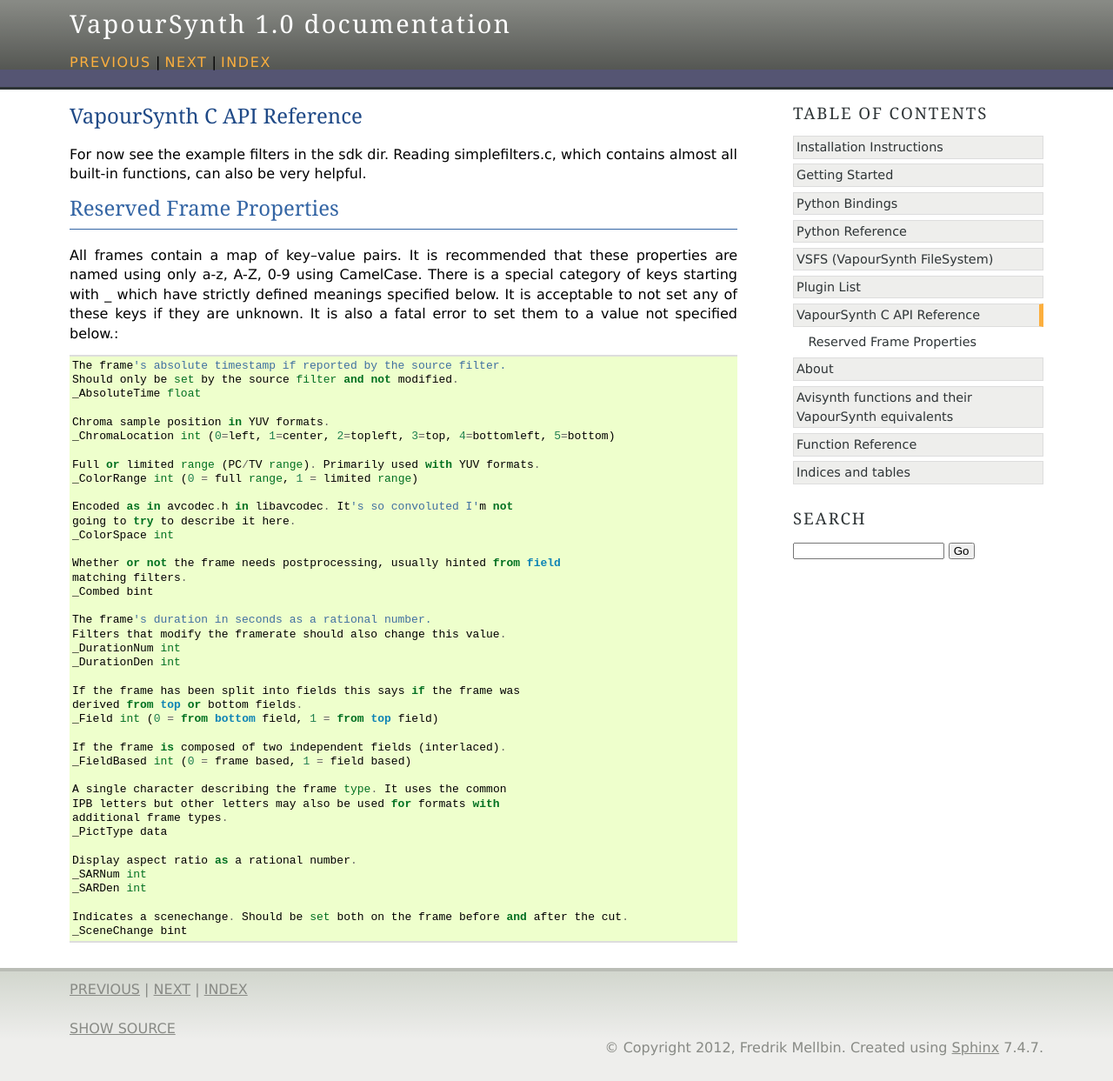
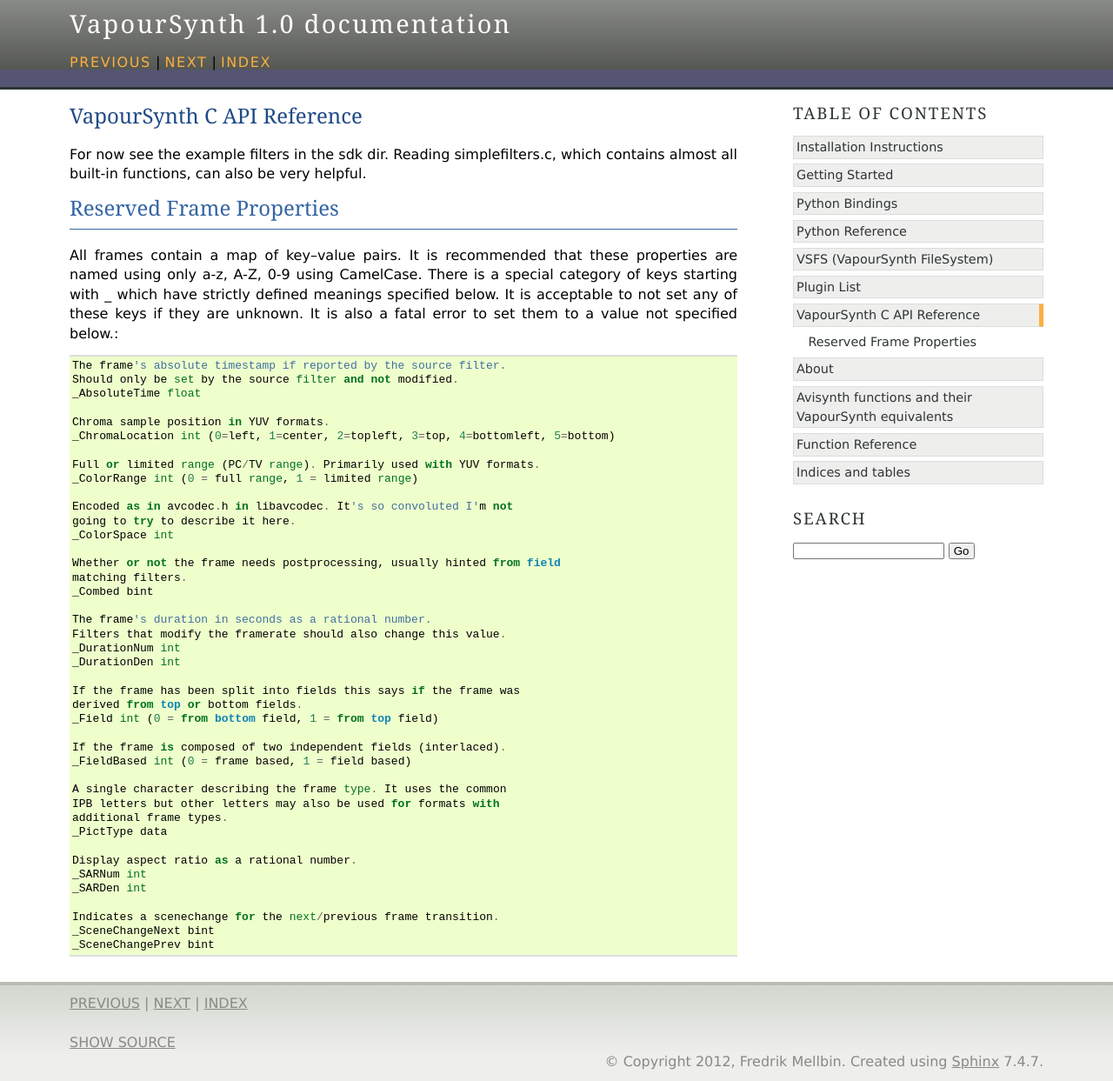
Before and after one commit to vapoursynth/vapoursynth, a Sphinx documentation site: the page built from doc/apireference.rst, in a window 1280 px wide. Shown: the whole page at 87% size. Built offline with Sphinx 7.4.7, drawn with Linux system fonts in a browser that asks for light colours; formulas are drawn with MathJax 3.

Commit message:
Finalize how scenechanges are flagged.
git-svn-id: http://vapoursynth.googlecode.com/svn/trunk@403 f9120d27-2007-6f97-8312-0f4ebfa7710f

```diff
--- a/doc/apireference.rst
+++ b/doc/apireference.rst
@@ -47,5 +47,6 @@
    _SARNum int
    _SARDen int
 
-   Indicates a scenechange. Should be set both on the frame before and after the cut.
-   _SceneChange bint
+   Indicates a scenechange for the next/previous frame transition.
+   _SceneChangeNext bint
+   _SceneChangePrev bint
```
